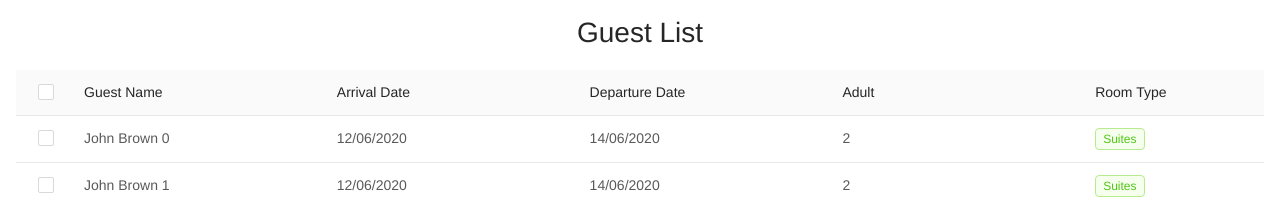
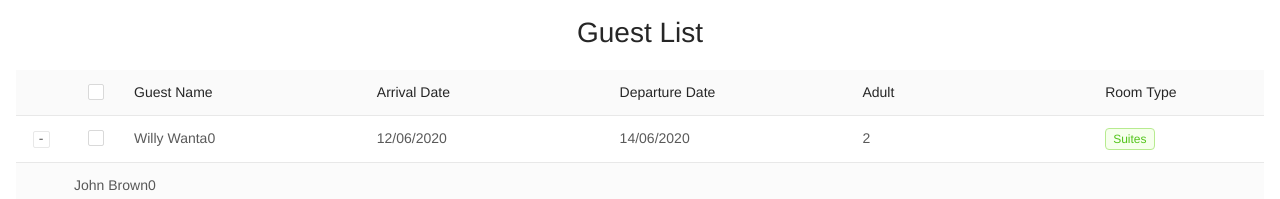
Before and after one commit to cybanjar/precheck-in, a Vue app: page /guest-list in a window 1280 px wide. Shown: the part 609-808 px from the top of the page. Built offline with nearby package versions, Linux system fonts and the light colour scheme.

Commit message:
no message

```diff
--- a/src/views/About.vue
+++ b/src/views/About.vue
@@ -177,13 +177,7 @@
         </a-col>
         <a-col :span="8" :md="12" :xs="24">
           <a-card :bordered="false">
-            <img
-              class="img-hotel rounded"
-              slot="cover"
-              alt="example"
-              :src="gambar"
-              @click="showModal"
-            />
+            <img class="img-hotel rounded" slot="cover" alt="example" :src="gambar" />
             <a-icon
               type="setting"
               :style="{ fontSize: '1.5rem' }"
@@ -203,54 +197,6 @@
         v-model="keluar"
         title="Image Setting"
         :visible="keluar"
-        :confirm-loading="confirmLoading"
-        @ok="handleOk"
-        @cancel="handleCancel"
-      >
-        <label>URL Image</label>
-        <a-input v-model="gambar" @input="masukinFoto" />
-        <p
-          :style="{ color: '#E8505B', fontStyle: 'italic', fontSize: '0.75rem'}"
-        >* Recommended resolution 1366 x 768 atau HD</p>
-      </a-modal>
-      <!-- <a-row>
-        <a-card :style="information">
-          <a-row>
-            <a-col :span="1" :xl="1" :xs="4">
-              <a-icon
-                type="check-circle"
-                :style="{ fontSize: '2rem' }"
-                theme="twoTone"
-                :two-tone-color="information.backgroundColor"
-              />
-            </a-col>
-            <a-col :span="22" :xl="22" :xs="19">
-              <p>
-                From
-                <span class="font-weight-bold">12/06/2020</span> until
-                <span class="font-weight-bold">14/06/2020</span>
-              </p>
-              <p>
-                Reservation number:
-                <strong>333251</strong>
-              </p>
-            </a-col>
-            <a-col :span="1" :xl="1" :xs="1">
-              <a-icon
-                type="setting"
-                :style="{ fontSize: '1.5rem' }"
-                class="float-right align-self-center"
-                theme="filled"
-                @click="showModal"
-              />
-            </a-col>
-          </a-row>
-        </a-card>
-      </a-row>-->
-      <a-modal
-        v-model="visible"
-        title="Theme Color Setting"
-        :visible="visible"
         :confirm-loading="confirmLoading"
         @ok="handleOk"
         @cancel="handleCancel"
@@ -318,8 +264,59 @@
             <p>Custom Back Color</p>
             <slider-picker class="vc-slider" v-model="information.color" @input="customFontClass" />
           </a-tab-pane>
+          <a-tab-pane key="3" tab="Change Image" force-render>
+            <label>URL Image</label>
+            <a-input v-model="gambar" @input="masukinFoto" />
+            <p
+              :style="{ color: '#E8505B', fontStyle: 'italic', fontSize: '0.75rem'}"
+            >* Recommended resolution 1366 x 768 atau HD</p>
+          </a-tab-pane>
         </a-tabs>
       </a-modal>
+      <!-- <a-row>
+        <a-card :style="information">
+          <a-row>
+            <a-col :span="1" :xl="1" :xs="4">
+              <a-icon
+                type="check-circle"
+                :style="{ fontSize: '2rem' }"
+                theme="twoTone"
+                :two-tone-color="information.backgroundColor"
+              />
+            </a-col>
+            <a-col :span="22" :xl="22" :xs="19">
+              <p>
+                From
+                <span class="font-weight-bold">12/06/2020</span> until
+                <span class="font-weight-bold">14/06/2020</span>
+              </p>
+              <p>
+                Reservation number:
+                <strong>333251</strong>
+              </p>
+            </a-col>
+            <a-col :span="1" :xl="1" :xs="1">
+              <a-icon
+                type="setting"
+                :style="{ fontSize: '1.5rem' }"
+                class="float-right align-self-center"
+                theme="filled"
+                @click="showModal"
+              />
+            </a-col>
+          </a-row>
+        </a-card>
+      </a-row>-->
+      <!-- <a-modal
+        v-model="visible"
+        title="Theme Color Setting"
+        :visible="visible"
+        :confirm-loading="confirmLoading"
+        @ok="handleOk"
+        @cancel="handleCancel"
+      >
+
+      </a-modal>-->
       <div>
         <a-form layout="vertical" :form="form">
           <a-row>
@@ -638,6 +635,15 @@
                 </a-input>
               </a-form-item>
             </a-col>
+            <a-col :span="5" :xl="5" :xs="24">
+              <a-form-item label="Sharing Guest">
+                <a-input
+                  placeholder="Please input"
+                  disabled
+                  :defaultValue="currDataPrepare.description"
+                />
+              </a-form-item>
+            </a-col>
           </a-row>
           <!-- Address -->
           <a-row class="ml-3" gutter="8">
--- a/src/views/GuestList.vue
+++ b/src/views/GuestList.vue
@@ -48,12 +48,13 @@
         :data-source="data"
         :pagination="false"
         size="middle"
+        default-expand-all-rows="{ true }"
         :scroll="{ x: 'calc(700px + 50%)', y: 350 }"
       >
         <span slot="tags" slot-scope="tags">
           <a-tag v-for="tag in tags" :key="tag" :color="'green'">{{ tag }}</a-tag>
         </span>
-        <!-- <p slot="expandedRowRender" slot-scope="record" style="margin: 0">{{ record.description }}</p> -->
+        <p slot="expandedRowRender" slot-scope="record" style="margin: 0">{{ record.description }}</p>
       </a-table>
     </div>
 
@@ -69,16 +70,18 @@
 </template>
 <script>
 
+
+
 const data = [];
 for (let i = 0; i < 100; i++) {
   data.push({
     key: i,
-    name: 'John Brown '+ i,
+    name: 'Willy Wanta'+ i,
     arrival: '12/06/2020',
     departure: '14/06/2020',
     adult: '2',
     tags: ['Suites'],
-    description: 'My name is John Brown, I am 32 years old, living in New York No. 1 Lake Park.',
+    description: 'John Brown' + i,
 
   });
 }
@@ -88,13 +91,18 @@ export default {
     return {
       gambar:"https://source.unsplash.com/1366x786/?hotel",
       columns: [
-          // { title: 'Action', dataIndex: '', key: 'x', scopedSlots: { customRender: 'expandedRowRender' } },
+
         { title: "Guest Name", dataIndex: "name", key: "name" },
         { title: "Arrival Date", dataIndex: "arrival", key: "arrival" },
         { title: "Departure Date", dataIndex: "departure", key: "departure" },
         { title: "Adult", dataIndex: "adult", key: "adult" },
-        { title: "Room Type", dataIndex: "tags", key: "tags", scopedSlots: { customRender: 'tags' },},
-      ],
+        {
+          title: "Room Type",
+          dataIndex: "tags",
+          key: "tags",
+          scopedSlots: { customRender: "tags" },
+        },
+],
       data,
       loading: true,
       selectedRowKeys: "",
--- a/src/views/wacfaw.vue
+++ b/src/views/wacfaw.vue
@@ -136,7 +136,7 @@
                 <!-- Col email 6 -->
 
                 <a-col :span="9" :xl="9" :xs="24">
-                  <a-form-item label="Sharing Room">
+                  <a-form-item label="Sharing Guest">
                     <a-input defaultValue="Josep" disabled />
                   </a-form-item>
                 </a-col>
```
